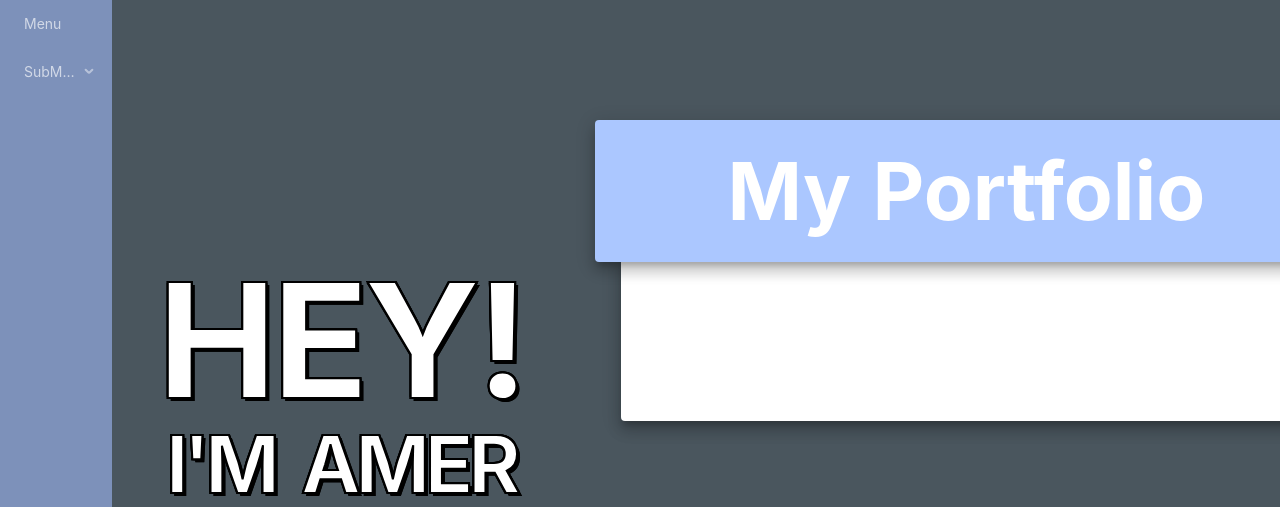
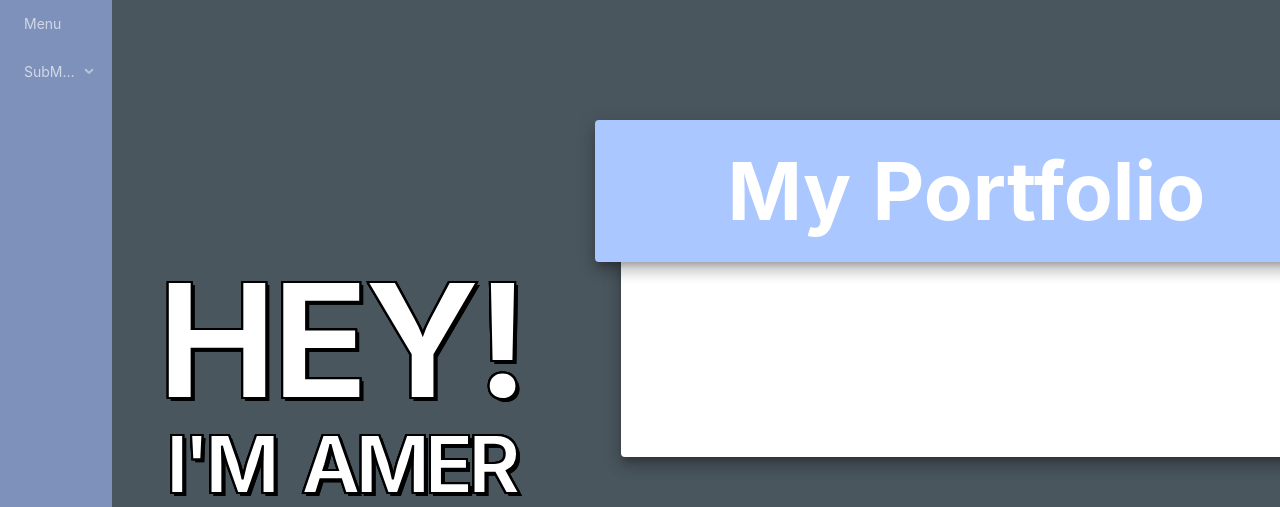
Before and after one commit to amerjusupovic/portfolio, a React (Create React App) app in the folder frontend/: page / in a window 1280 px wide. Shown: the top 507 px of the page. Built offline with nearby package versions, Linux system fonts and the light colour scheme; no server answers; the HTML template or start-up script is replaced by a standard one.

Commit message:
small css changes

```diff
--- a/frontend/src/App.scss
+++ b/frontend/src/App.scss
@@ -194,9 +194,13 @@ $darkblue: #4d5870;
   min-width: 35rem;
 }
 
+.about-me-card.body-card {
+  padding: 3vh 0 2vh 0;
+}
+
 .lower-card-div {
   padding-left: 2vw;
-  padding-top: 8.3rem;
+  padding-top: 8rem;
 }
 
 .top-card {
--- a/frontend/src/Home.tsx
+++ b/frontend/src/Home.tsx
@@ -37,7 +37,7 @@ function Home(props: any) {
             </div>
           </Paper>
           <div className="lower-card-div">
-            <Paper className="about-me-card" onMouseOver={setAboutVisibleTrue} elevation={10}>
+            <Paper className="about-me-card body-card" onMouseOver={setAboutVisibleTrue} elevation={10}>
               <p className={aboutVisible ? "card-text-body-visible fade-in-faster" : "card-text-body-invisible"}>
                 A small gallery of some of the projects I've done over the years and I'm going to continue adding to this collection over time.
                 It also includes some quick facts and information about me.
```
